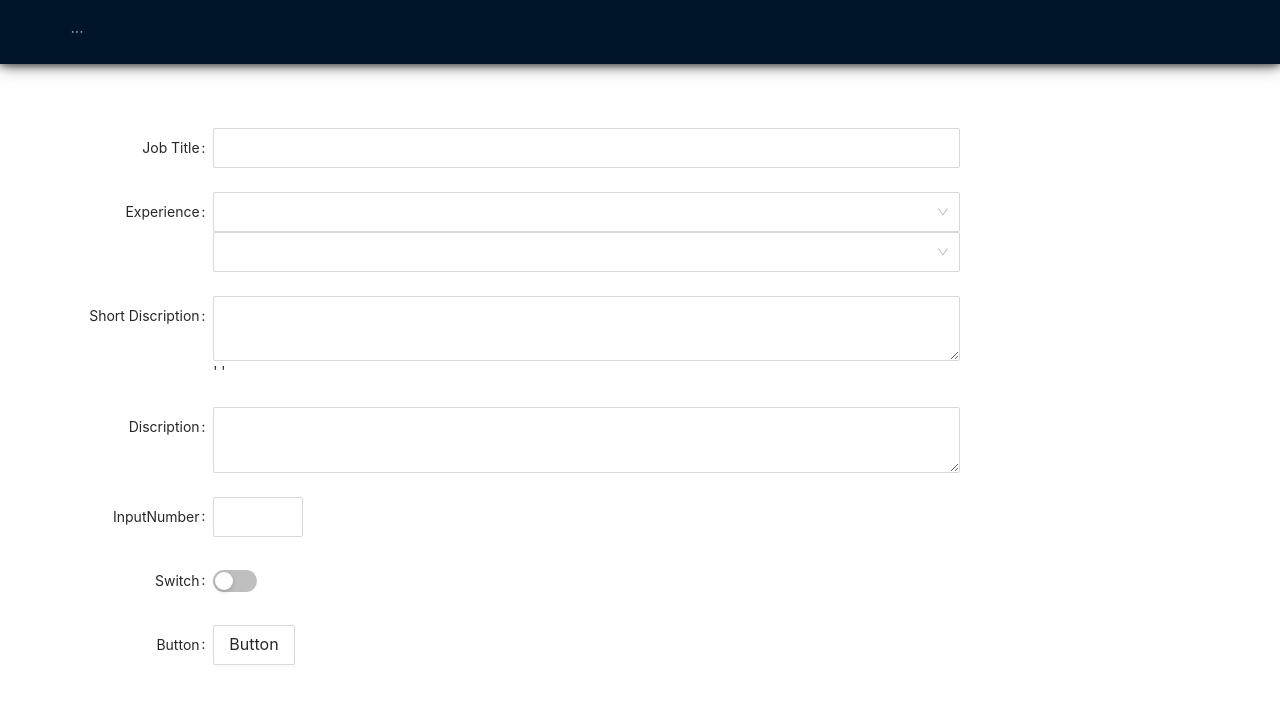
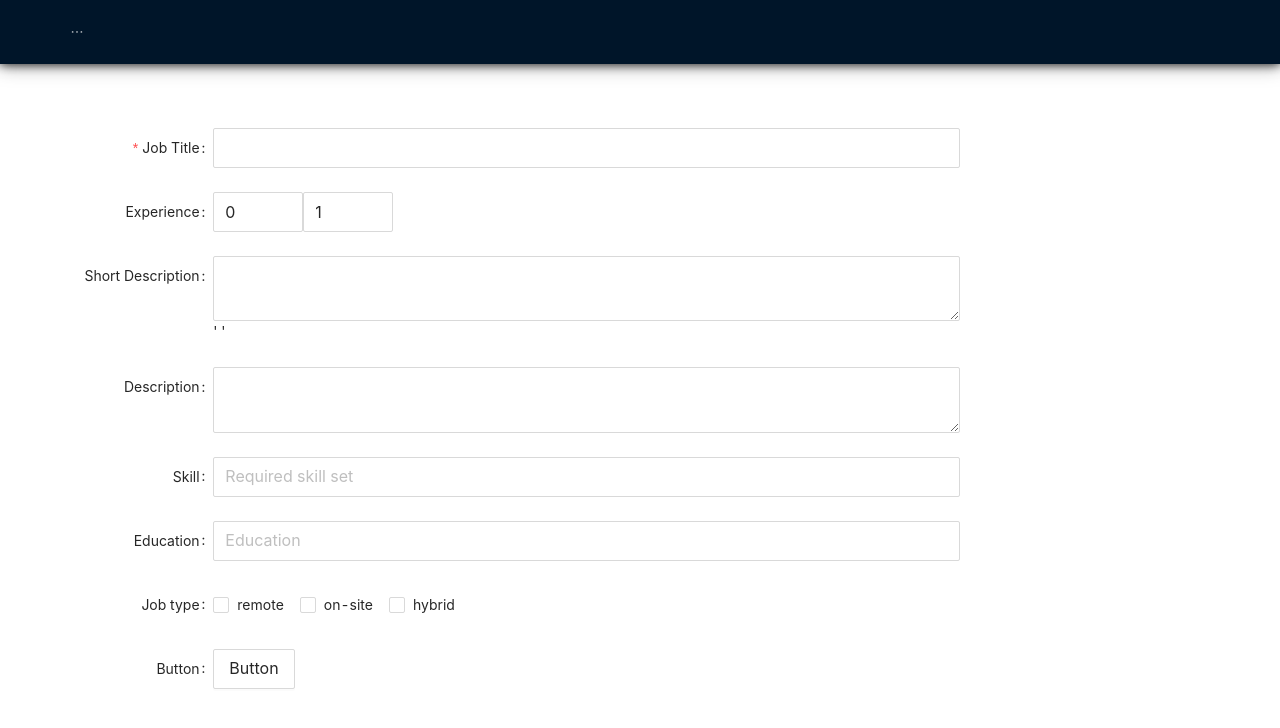
Before and after one commit to najmudheenm/job-portal, a React (Create React App) app in the folder frontend/: page /jobcreate in a window 1280 px wide. Shown: the top 728 px of the page. Built offline with nearby package versions, Linux system fonts and the light colour scheme.

Commit message:
backend some function add I want get to frontend test

```diff
--- a/frontend/src/pages/Job-Creating/JobCreating.pages.jsx
+++ b/frontend/src/pages/Job-Creating/JobCreating.pages.jsx
@@ -1,10 +1,12 @@
 import React, { useState } from "react";
 import "./Job-creating.style.scss";
+import axios from "axios";
 import {
   Form,
   Input,
   Button,
   Radio,
+  Checkbox,
   Select,
   Cascader,
   DatePicker,
@@ -15,10 +17,36 @@ import {
 const { TextArea } = Input;
 
 const JobCreating = () => {
-  const [componentSize, setComponentSize] = useState("default");
+  const [formState, setFormState] = useState({
+    jobTitle: "",
+    minExp: 0,
+    maxExp: 1,
+    shortDescription: "",
+    jobType: {
+      remote: false,
+      onSite: false,
+      hybrid: true,
+    },
+  });
+  const componentSize = "default";
 
-  const onFormLayoutChange = ({ size }) => {
-    setComponentSize(size);
+  const formSubmitHandler = async (e) => {
+    try {
+      const config = { heders: { "content-type": "application/json" } };
+      let response = await axios.post(
+        "http://localhost:5000/admin/addJob",
+        {
+          formState,
+        },
+        config
+      );
+      console.log(response);
+    } catch (err) {
+      console.log(err);
+    }
+  };
+  const onChangeHandler = (e) => {
+    setFormState({ ...formState, [e.target.name]: e.target.value });
   };
   return (
     <Form
@@ -30,42 +58,75 @@ const JobCreating = () => {
       }}
       layout="horizontal"
       size="large"
+      onFinish={formSubmitHandler}
     >
       <Form.Item></Form.Item>
-      <Form.Item label="Job Title">
-        <Input />
+      <Form.Item label="Job Title" required>
+        <Input name="jobTitle" onChange={onChangeHandler} />
       </Form.Item>
       <Form.Item label="Experience">
-        <Select name="experience" onChange={(e) => console.log(e.target)}>
-          <Select.Option value="0">0</Select.Option>
-          <Select.Option value="1">1</Select.Option>
-          <Select.Option value="2">2</Select.Option>
-          <Select.Option value="3">3</Select.Option>
-          <Select.Option value="4">4</Select.Option>
-        </Select>
-        <Select name="experience">
-          <Select.Option value="1">1</Select.Option>
-          <Select.Option value="2">2</Select.Option>
-          <Select.Option value="3">3</Select.Option>
-          <Select.Option value="4">4</Select.Option>
-          <Select.Option value="5">5</Select.Option>
-        </Select>
+        <InputNumber
+          name="minExp"
+          value={formState.minExp}
+          onChange={(e) =>
+            onChangeHandler({ target: { name: "minExp", value: e } })
+          }
+          placeholder="min"
+          max="5"
+          min="0"
+        />
+
+        <InputNumber
+          name="maxExp"
+          onChange={(e) =>
+            onChangeHandler({ target: { name: "maxExp", value: e } })
+          }
+          value={formState.maxExp}
+          placeholder="max"
+          min={formState.minExp + 1}
+          max="25"
+        />
       </Form.Item>
 
-      <Form.Item label="Short Discription">
-        <TextArea maxLength={50} />' '
+      <Form.Item label="Short Description">
+        <TextArea
+          name="shortDescription"
+          value={formState.shortDescription}
+          maxLength={50}
+          onChange={onChangeHandler}
+        />
+        ' '
       </Form.Item>
-      <Form.Item label="Discription">
-        <TextArea />
+      <Form.Item label="Description">
+        <TextArea onChange={onChangeHandler} name="description" />
       </Form.Item>
-      <Form.Item label="InputNumber">
-        <InputNumber />
+      <Form.Item label="Skill">
+        <Input
+          name="Skill"
+          placeholder="Required skill set"
+          onChange={onChangeHandler}
+        />
       </Form.Item>
-      <Form.Item label="Switch" valuePropName="checked">
-        <Switch />
+      <Form.Item label="Education">
+        <Input
+          placeholder="Education"
+          name="education"
+          onChange={onChangeHandler}
+        />
+      </Form.Item>
+      <Form.Item label="Job type">
+        <Checkbox name="jobType.remote" onChange={onChangeHandler}>
+          remote
+        </Checkbox>
+        <Checkbox name="jobType.onSite" onChange={onChangeHandler}>
+          on-site
+        </Checkbox>
+        <Checkbox name="jobType.hybrid" onChange={onChangeHandler}>
+          hybrid
+        </Checkbox>
       </Form.Item>
       <Form.Item label="Button">
-        <Button>Button</Button>
+        <Button htmlType="submit">Button</Button>
       </Form.Item>
     </Form>
   );
```
Also changed, not shown: 1 other file (tests, documents, lock files or other folders).
